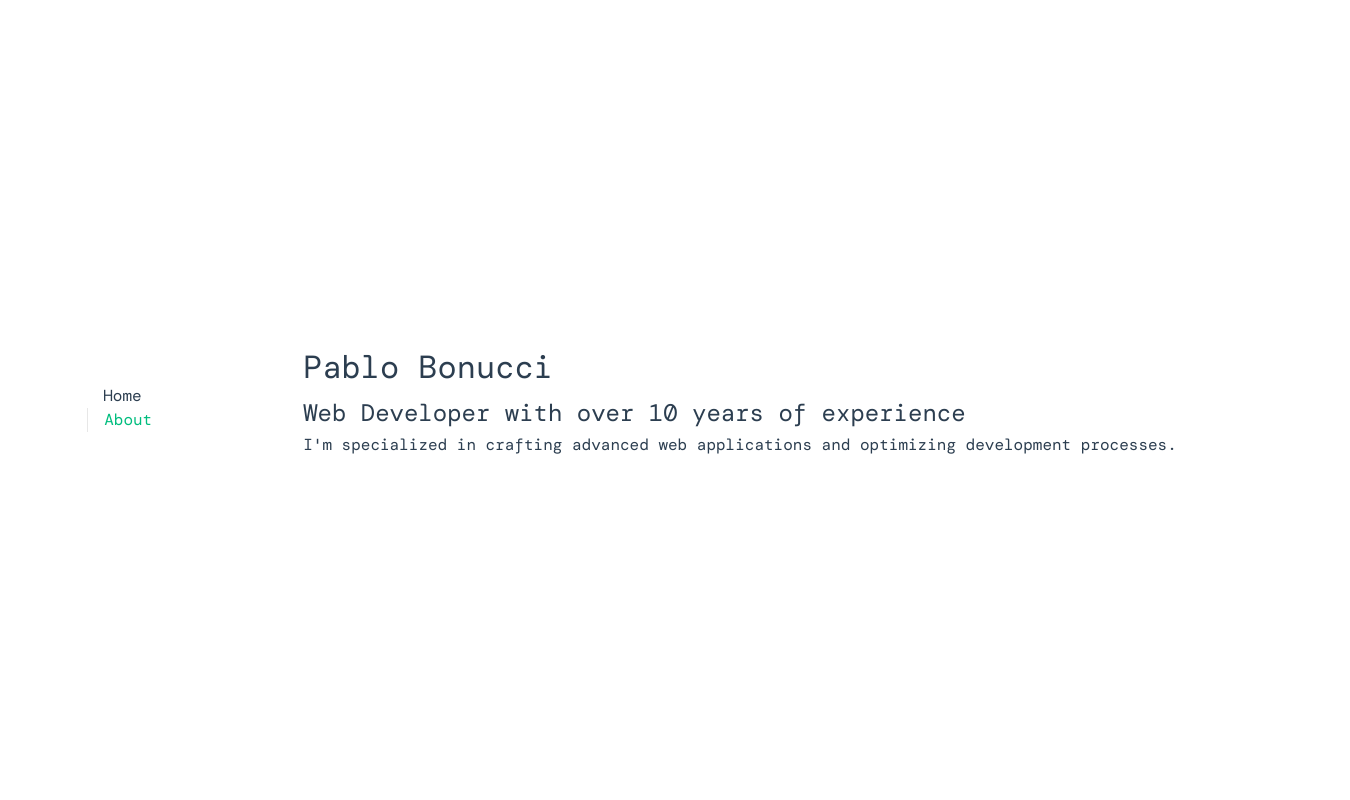
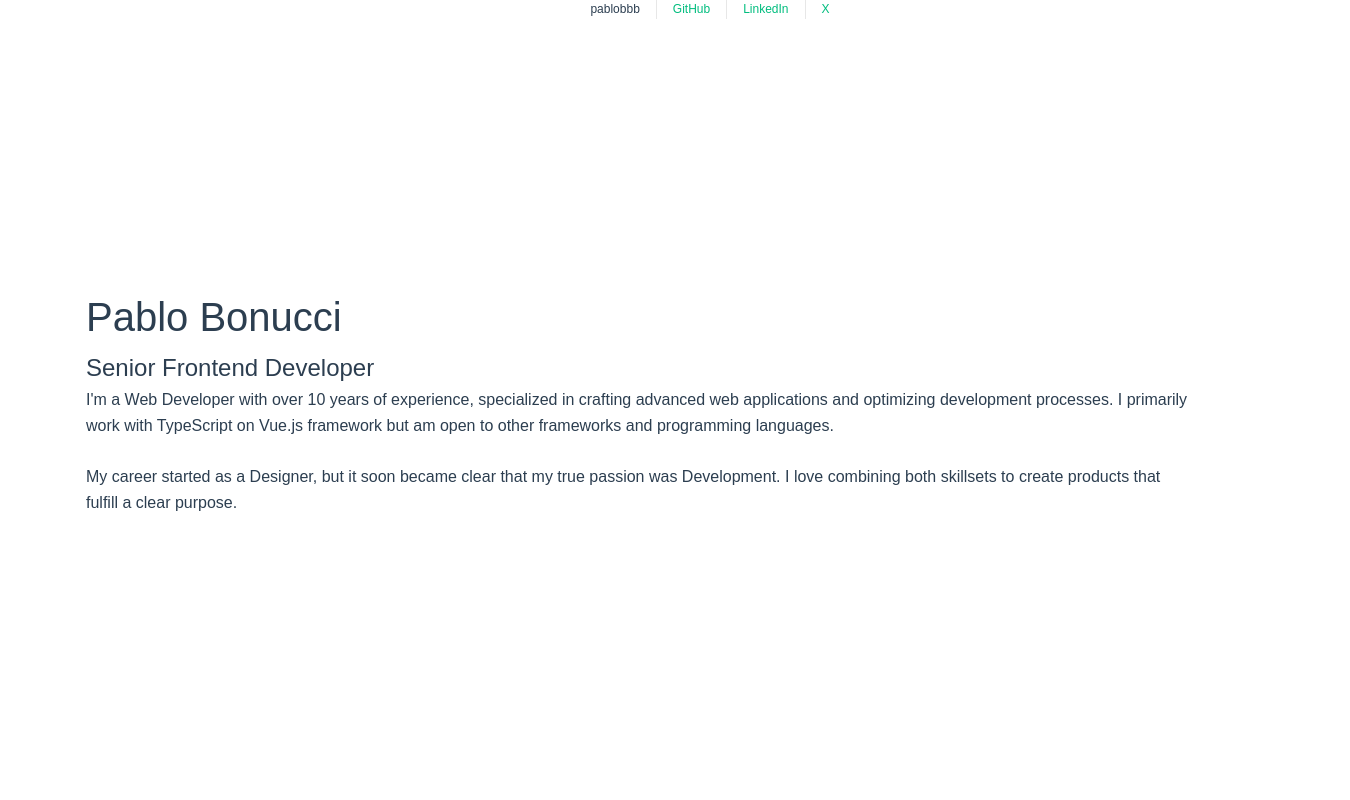
Before and after one commit to pablobbb/pablobbb.github.io, a Vue app: page / in a window 1280 px wide. Shown: the top 800 px of the page, 1350 px wide, since content can reach past the window. Built offline with nearby package versions, Linux system fonts and the light colour scheme; the HTML template or start-up script is replaced by a standard one; a web font is replaced by a local one.

Commit message:
refactor: review main app view

```diff
--- a/src/app.vue
+++ b/src/app.vue
@@ -4,13 +4,17 @@ import { RouterLink, RouterView } from 'vue-router'
 
 <template>
   <header>
-    <div class="wrapper">
-      <nav>
-        <RouterLink to="/">Home</RouterLink>
-        <RouterLink to="/about">About</RouterLink>
-      </nav>
-    </div>
+    <nav>
+      <RouterLink to="/">pablobbb</RouterLink>
+      <a href="#">GitHub</a>
+      <a href="#">LinkedIn</a>
+      <a href="#">X</a>
+    </nav>
   </header>
-
-  <RouterView />
+  <main>
+    <RouterView />
+  </main>
+  <footer>
+    &copy; 2024
+  </footer>
 </template>
--- a/src/assets/main.css
+++ b/src/assets/main.css
@@ -1,20 +1,45 @@
 @import './base.css';
 
-header {
-  line-height: 1.5;
-  max-height: 100vh;
+*,
+*::before,
+*::after {
+  box-sizing: border-box;
+  margin: 0;
+  font-weight: normal;
 }
 
-.logo {
+body {
+  min-height: 100vh;
+  color: var(--color-text);
+  background: var(--color-background);
+  transition:
+    color 0.5s,
+    background-color 0.5s;
+  font-family: "Outfit", sans-serif;
+  font-size: 16px;
+  text-rendering: optimizeLegibility;
+  -webkit-font-smoothing: antialiased;
+  -moz-osx-font-smoothing: grayscale;
+}
+
+h1 {
+  font-size: 2.5rem;
+}
+
+h1 small {
+  font-size: 1.5rem;
   display: block;
-  margin: 0 auto 2rem;
+}
+
+header {
+  position: absolute;
+  width: 100%;
 }
 
 nav {
   width: 100%;
   font-size: 12px;
   text-align: center;
-  margin-top: 2rem;
 }
 
 nav a.router-link-exact-active {
@@ -35,37 +60,21 @@ nav a:first-of-type {
   border: 0;
 }
 
-@media (min-width: 1024px) {
-  header {
-    display: flex;
-    place-items: center;
-    padding-right: calc(var(--section-gap) / 2);
-  }
+section {
+  min-height: 100dvh;
+  padding: 1rem;
+  display: grid;
+  align-items: flex-start;
+  align-content: center;
+}
 
-  .logo {
-    margin: 0 2rem 0 0;
-  }
-
-  header .wrapper {
-    display: flex;
-    place-items: flex-start;
-    flex-wrap: wrap;
-  }
-
-  nav {
-    text-align: left;
-    margin-left: -1rem;
-    font-size: 1rem;
-
-    padding: 1rem 0;
-    margin-top: 1rem;
-  }
+section:nth-child(even) {
+  background-color: var(--color-background-soft);
 }
 
 #app {
-  max-width: 1280px;
+  max-width: 1140px;
   margin: 0 auto;
-  padding: 2rem;
   font-weight: normal;
 }
 
@@ -76,22 +85,3 @@ a,
   transition: 0.4s;
   padding: 3px;
 }
-
-@media (hover: hover) {
-  a:hover {
-    background-color: hsla(160, 100%, 37%, 0.2);
-  }
-}
-
-@media (min-width: 1024px) {
-  body {
-    display: flex;
-    place-items: center;
-  }
-
-  #app {
-    display: grid;
-    grid-template-columns: 12.5rem auto;
-    padding: 0 2rem;
-  }
-}
--- a/src/router/index.ts
+++ b/src/router/index.ts
@@ -1,5 +1,5 @@
 import { createRouter, createWebHistory } from 'vue-router'
-import HomeView from '../views/home.vue'
+import HomeView from '../views/home-view.vue'
 
 const router = createRouter({
   history: createWebHistory(import.meta.env.BASE_URL),
@@ -8,11 +8,6 @@ const router = createRouter({
       path: '/',
       name: 'home',
       component: HomeView
-    },
-    {
-      path: '/about',
-      name: 'about',
-      component: () => import('../views/about.vue')
     }
   ]
 })
--- /dev/null
+++ b/src/views/home-view.vue
@@ -0,0 +1,19 @@
+
+<template>
+    <section>
+      <h1>Pablo Bonucci<small>Senior Frontend Developer</small></h1>
+      <p>I'm a Web Developer with over 10 years of experience, specialized in crafting advanced web applications and optimizing development processes. I primarily work with TypeScript on Vue.js framework but am open to other frameworks and programming languages.<br><br>My career started as a Designer, but it soon became clear that my true passion was Development. I love combining both skillsets to create products that fulfill a clear purpose.</p>
+    </section>
+    <section>
+      <h2>About me</h2>
+    </section>
+    <section>
+      <h2>Skills</h2>
+    </section>
+    <section>
+      <h2>Tech Stack</h2>
+    </section>
+    <section>
+      <h2>Experience</h2>
+    </section>
+</template>
--- a/src/views/home.vue
+++ /dev/null
@@ -1,10 +0,0 @@
-<script setup lang="ts">
-</script>
-
-<template>
-  <main>
-    <h1>Pablo Bonucci</h1>
-    <h2>Web Developer with over 10 years of experience</h2>
-    <p>I'm specialized in crafting advanced web applications and optimizing development processes.</p>
-  </main>
-</template>
```
